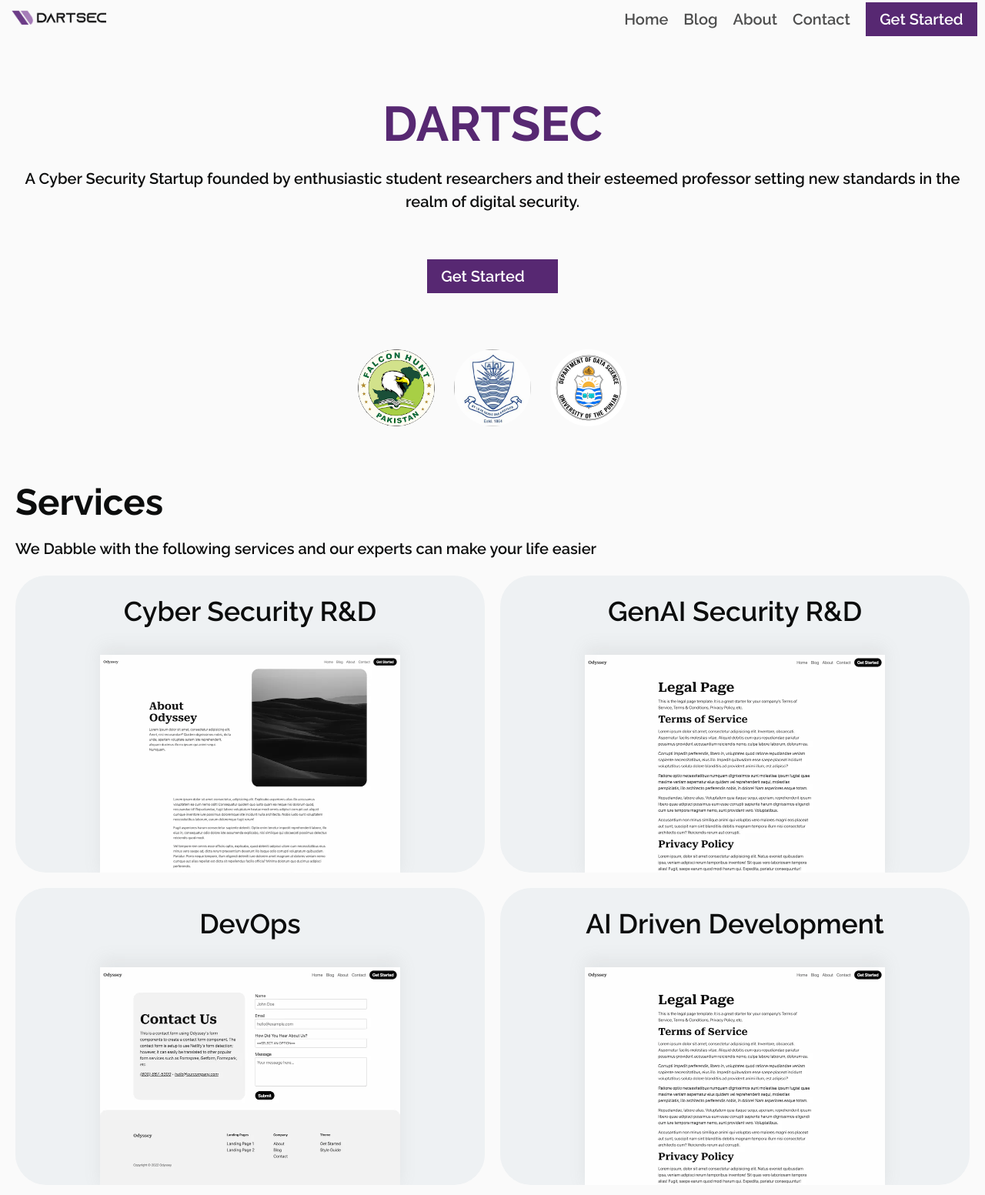
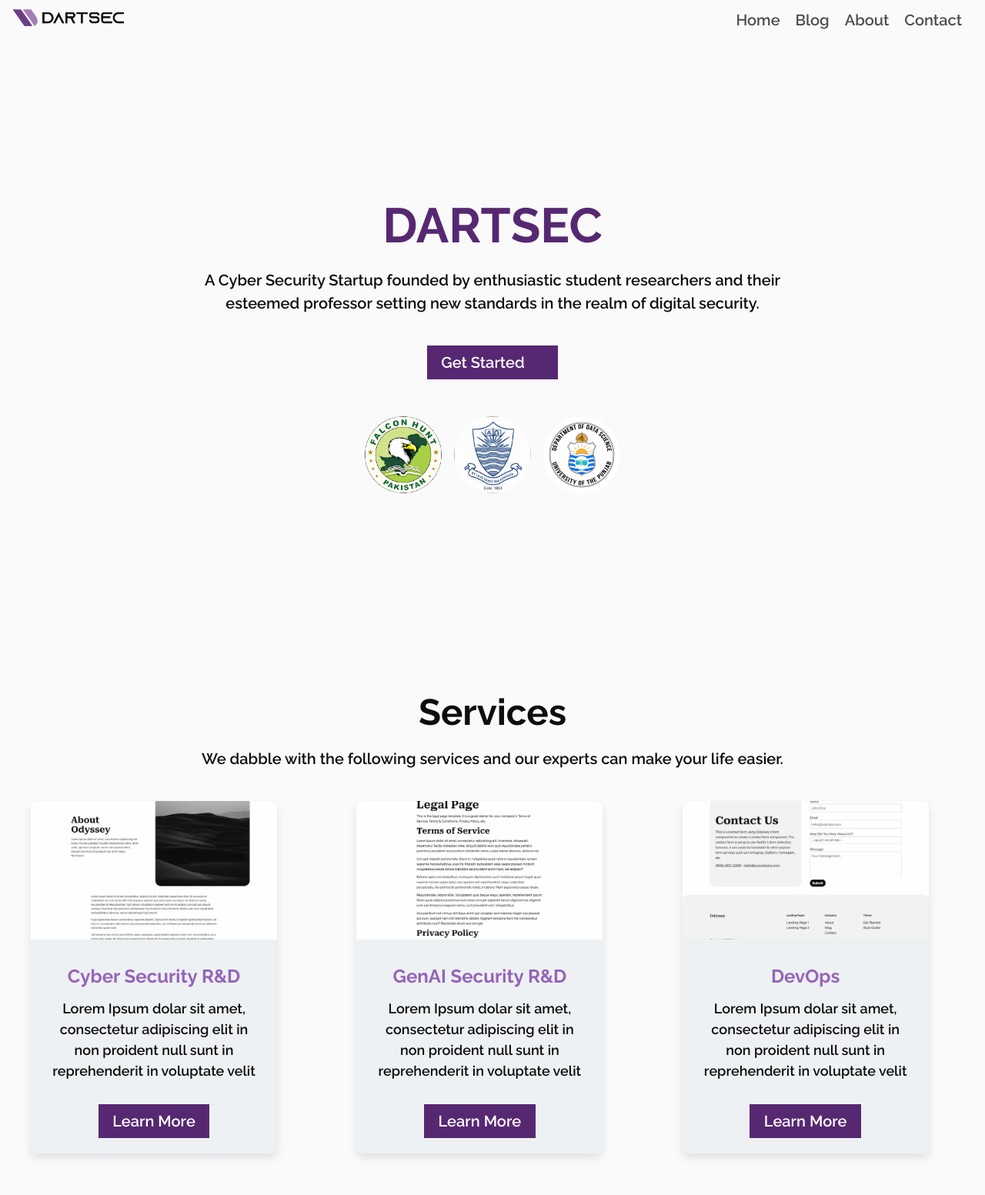
Before and after one commit to DARTforSec/dart-sec.github.io, an Astro site: page / in a window 1280 px wide. Shown: the part 17-1570 px from the top of the page at 77% size. Built offline with nearby package versions, Linux system fonts and the light colour scheme; Astro itself is replaced by a stand-in of ours; some icons are missing; a web font is replaced by a local one.

Commit message:
fixed some more design flaws

```diff
--- a/src/components/cards/FeatureCard.astro
+++ b/src/components/cards/FeatureCard.astro
@@ -1,58 +1,86 @@
 ---
-const {href, imgSrc, title} = Astro.props;
+const {href, imgSrc, title, description} = Astro.props;
+import { Button } from "@components/odyssey-theme";
 ---
 
 <style>
-  .feature-card__card {
+  .feature-card {
     background-color: var(--theme-surface-1);
     color: var(--theme-on-surface-1);
-    border-radius: var(--theme-shape-radius);
+    border-radius: 8px; /* Less rounded corners */
+    overflow: hidden;
+    box-shadow: 0 6px 12px rgba(0, 0, 0, 0.1); /* More pronounced shadow */
+    transition: transform 0.3s, box-shadow 0.3s;
+    max-width: 320px; /* Compact card width */
+    margin: 1rem; /* Margin around the card */
+    display: flex;
+    flex-direction: column;
+  }
+  .feature-card:hover {
+    transform: translateY(-5px); /* Slight elevation on hover */
+    box-shadow: 0 8px 16px rgba(0, 0, 0, 0.2); /* Enhanced shadow on hover */
   }
   .feature-card__link {
     display: block;
     text-decoration: none;
+    color: inherit;
   }
-  .featured-card__content {
-    padding: 1rem 1rem 0 1rem;
-     display: flex;
-    flex-direction: column;
-    align-items: center;
-    justify-content: center;
-    overflow-y: hidden;
+  .feature-card__img-container {
+    position: relative;
+    overflow: hidden;
+    /* border-bottom: 1px solid var(--theme-surface-2); */
   }
-  .featured-card__content picture {
+  .feature-card__img {
     width: 100%;
-    height: 100%;
-  }
-  .feature-card__card .feature-card__img {
-    --image-shadow: 0 -0.5rem 1rem rgba(138, 138, 138, 0.12);
-    margin: 0 auto;
-    width: clamp(60%, 70%, 390px);
     height: auto;
     object-fit: cover;
-    /* border-radius: 1rem 1rem 0 0; */
-    box-shadow: var(--image-shadow);
-    transform: translateY(0.5rem);
-    transition: transform var(--theme-transition);
+    transition: transform 0.3s;
+    max-height: 180px; /* Smaller image height */
   }
-  .feature-card__card:hover .feature-card__img {
-    transform: translateY(0);
+  .feature-card:hover .feature-card__img {
+    transform: scale(1.05);
+  }
+  .feature-card__content {
+    padding: 1rem;
+    text-align: center;
+    flex-grow: 1;
+    display: flex;
+    flex-direction: column;
+    justify-content: space-between;
   }
   .feature-card__title {
     font-family: var(--theme-font-family-sans);
+    font-size: 1.2rem; /* Slightly smaller font size */
+    font-weight: 700;
+    margin: 0.5rem 0;
+    color: var(--theme-on-surface-2);
+  }
+  .feature-card__description {
+    font-size: 0.9rem; /* Smaller font size for description */
+    /* color: var(--theme-on-surface-2); */
+    margin-bottom: 0.5rem; /* Margin below the description */
+  }
+  .feature-card__button-container {
+    display: flex;
+    justify-content: center; /* Center the button */
+    margin-top: 1rem; /* Add some space above the button */
   }
 </style>
 
-
-<div class="feature-card__card">
+<div class="feature-card">
   <a class="feature-card__link" href={href}>
-    <div class="featured-card__content">
+    <div class="feature-card__img-container">
+      <picture>
+        <source srcset={`${imgSrc}.webp`} type="image/webp">
+        <img class="feature-card__img" src={`${imgSrc}.png`} alt={title} loading="lazy" width="780" height="585" decoding="async">
+      </picture>
+    </div>
+    <div class="feature-card__content">
       <h3 class="feature-card__title">{title}</h3>
-      <!-- I would like to swap this out with Astro's Image integration soon but was having some issues with it at the moment so we're going old school here. -->
-      <picture>
-        <source srcset={`${imgSrc}.webp`} type="image/webp" >
-        <img class="feature-card__img" src={`${imgSrc}.png`} alt={title} loading="lazy" width="780" height="585" decoding="async" >
-      </picture>
+      <p class="feature-card__description">{description}</p>
+      <div class="feature-card__button-container">
+        <Button>Learn More</Button>
+      </div>
     </div>
   </a>
 </div>
--- a/src/components/sections/heros/HomeHeroSection.astro
+++ b/src/components/sections/heros/HomeHeroSection.astro
@@ -2,7 +2,7 @@
 import { Icon } from 'astro-icon/components';
 import { Container, Button } from '@components/odyssey-theme';
 import settings from '../../../config/settings.js';
-import {ThemeSwitcher} from '../../theme-switcher/theme-switcher';
+import { ThemeSwitcher } from '../../theme-switcher/theme-switcher';
 import ClientLogos from '@components/client-show/ClientLogos.astro';
 
 const clients = [
@@ -29,16 +29,15 @@ const clients = [
 ];
 ---
 
-
 <Container>
-  <section class="hero-section__section">
-    <div class="hero-section__text">
-      <h1 id="main_head">DARTSEC</h1>
+  <section class="hero-section">
+    <div class="hero-text">
+      <h1 id="main-head">DARTSEC</h1>
       <p>
         A Cyber Security Startup founded by enthusiastic student researchers and
         their esteemed professor setting new standards in the realm of digital security.
       </p>
-      <div class="hero-btns__container">
+      <div class="hero-btns">
         <Button href="/theme/get-started" customIcon>
           Get Started
           <Fragment slot="icon">
@@ -52,35 +51,45 @@ const clients = [
   </section>
 </Container>
 
+<script>
+  document.addEventListener('DOMContentLoaded', function() {
+    const navbar = document.querySelector('nav'); // Adjust the selector based on your navbar element
+    const heroSection = document.querySelector('.hero-section');
+    if (navbar && heroSection) {
+      const navbarHeight = navbar.offsetHeight;
+      heroSection.style.setProperty('--navbar-height', `${navbarHeight}px`);
+    }
+  });
+</script>
+
 <style>
-  #main_head {
+  #main-head {
     color: var(--theme-primary);
   }
-  .hero-section__section {
-    margin: var(--section-margin) auto;
+
+  .hero-section {
+    display: flex;
+    align-items: center;
+    justify-content: center;
     width: 100%;
-    min-height: clamp(90vh, 100vw, calc(100vh - var(--navbar-height)));
+    height: calc(100vh - var(--navbar-height)); /* Full height minus navbar */
     text-align: center;
-  }
-  .hero-section__text {
-    justify-self: center;
+    padding: 0 var(--section-margin);
   }
 
-  /* Choose either Method 1 or Method 2: */
+  .hero-text {
+    max-width: 800px; /* Optional: Limit the max-width of the text container */
+  }
 
-  /* Method 1 (Flexbox) */
-  .hero-btns__container {
-    margin: var(--section-margin) auto;
+  .hero-btns {
+    margin: 2rem 0; /* Space above and below the buttons */
     display: flex;
     justify-content: center;
   }
 
-  /* Method 2 (`margin: 0 auto`) */
-  /* .hero-btns__container {
-    margin: 0 auto;  // Uncomment if using this method
-  } */
-
   @media (max-width: 768px) {
-    .hero-section__section {}
+    .hero-section {
+      padding: 0 1rem; /* Add some padding on smaller screens */
+    }
   }
 </style>
--- a/src/layouts/Page.astro
+++ b/src/layouts/Page.astro
@@ -21,7 +21,7 @@ const { seo } = Astro.props as Props;
 		<span slot="logo">
 			<Logo />
 		</span>
-		<Button slot="action-item" href="/theme/get-started">Get Started</Button>
+		<!-- <Button slot="action-item" href="/theme/get-started">Get Started</Button> -->
 	</Header>
 	<div id="page">
 		<slot />
--- a/src/pages/index.astro
+++ b/src/pages/index.astro
@@ -1,6 +1,5 @@
 ---
 import { Container, CtaCardSection, FeatureCard, StickyTextImageSection, TextCardSection } from '@components/odyssey-theme';
-
 import Layout from '../layouts/Page.astro';
 import HomeHeroSection from '../components/sections/heros/HomeHeroSection.astro';
 
@@ -8,6 +7,7 @@ type cardData = {
 	href: string;
 	title: string;
 	imgSrc: string;
+	description: string;
 }
 
 const featureCardData = [
@@ -15,26 +15,27 @@ const featureCardData = [
     href: "/company/about",
     title: "Cyber Security R&D",
     imgSrc: "/assets/images/home/screenshots/about",
+	description: "Lorem Ipsum dolar sit amet, consectetur adipiscing elit in non proident null sunt in reprehenderit in voluptate velit",
   },
   {
 	href: "/company/legal",
     title: "GenAI Security R&D",
     imgSrc: "/assets/images/home/screenshots/legal",
+	description: "Lorem Ipsum dolar sit amet, consectetur adipiscing elit in non proident null sunt in reprehenderit in voluptate velit",
   },
   {
     href: "/company/contact",
     title: "DevOps",
     imgSrc: "/assets/images/home/screenshots/contact",
+	description: "Lorem Ipsum dolar sit amet, consectetur adipiscing elit in non proident null sunt in reprehenderit in voluptate velit",
   },
-  // ... Add data for other feature cards
   {
     href: "/company/legal",
     title: "AI Driven Development",
     imgSrc: "/assets/images/home/screenshots/legal",
+	description: "Lorem Ipsum dolar sit amet, consectetur adipiscing elit in non proident null sunt in reprehenderit in voluptate velit",
   },
-
 ];
-
 ---
 
 <Layout>
@@ -43,16 +44,17 @@ const featureCardData = [
 		<section class="feature-card__section">
 			<h2>Services</h2>
 			<p>
-				We Dabble with the following services and our experts can make your life easier
+				We dabble with the following services and our experts can make your life easier.
 			</p>
 			<div class="feature-card__grid">
 				{featureCardData.map((feature: cardData) => (
 					<FeatureCard
-					href = {feature.href}
-					title = {feature.title}
-					imgSrc = {feature.imgSrc}
-					></FeatureCard>
-				  ))}
+						href={feature.href}
+						title={feature.title}
+						imgSrc={feature.imgSrc}
+						description={feature.description}
+					/>
+				))}
 			</div>
 		</section>
 	</Container>
@@ -61,15 +63,23 @@ const featureCardData = [
 <style>
 	.feature-card__section {
 		margin: var(--section-margin) auto;
+		text-align: center;
 	}
 	.feature-card__grid {
 		display: grid;
-		grid-template-columns: repeat(2, 1fr);
-		gap: var(--theme-grid-gap);
+		grid-template-columns: repeat(auto-fit, minmax(300px, 1fr));
+		gap: 1.5rem;
+	}
+	@media (max-width: 1024px) {
+		.feature-card__grid {
+			grid-template-columns: repeat(auto-fit, minmax(250px, 1fr));
+			gap: 1.25rem;
+		}
 	}
 	@media (max-width: 768px) {
 		.feature-card__grid {
-			grid-template-columns: 1fr;
+			grid-template-columns: repeat(auto-fit, minmax(200px, 1fr));
+			gap: 1rem;
 		}
 	}
 </style>
--- a/src/styles/theme.css
+++ b/src/styles/theme.css
@@ -2,16 +2,17 @@
 	/* Theme Colors */
 	--theme-primary: #572872;
 	--theme-primary-hover: #9664b9;
-	--theme-on-primary: hsl(0, 0%, 100%);
+	--theme-on-primary: hsl(0, 0%, 100%);  /* White for light text on dark primary */
 
 	--theme-bg: #fafafa;
 	--theme-on-bg: #0c0d0d;
 
 	--theme-surface-1: #eef1f3;
-	--theme-on-surface-1: #0c0d0d;
+  	--theme-on-surface-1: #0c0d0d;  /* OR hsl(0, 0%, 20%);  /* Adjust lightness for high contrast */
 
 	--theme-surface-2: #072650;
-	--theme-on-surface-2: #ffffff;
+	--theme-on-surface-2: #9664b9; /* Primary hover color for light text on dark surface */
+
 	/* Theme Shapes */
 	/* Set this to 0 if you want all of the rounded cards, images, etc to be straight edges */
 	--theme-shape-radius: clamp(1rem, 2rem, 3rem);
```
